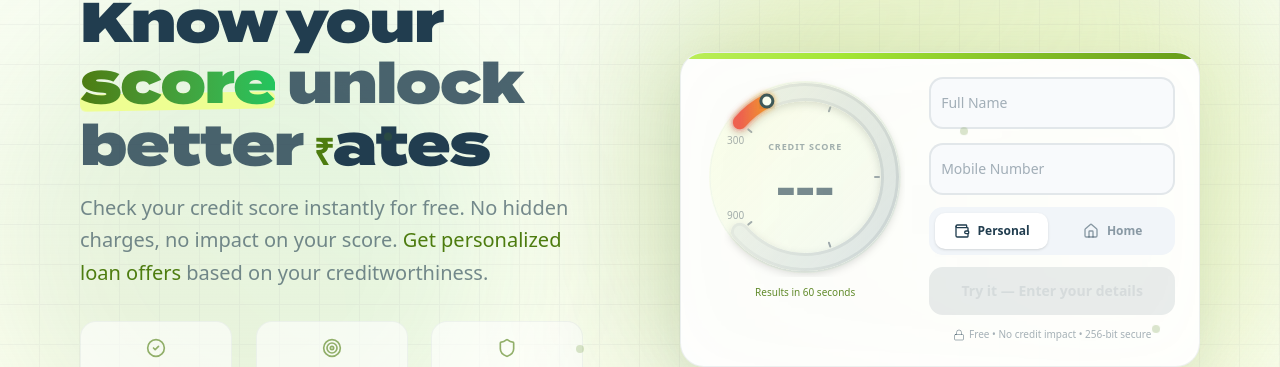
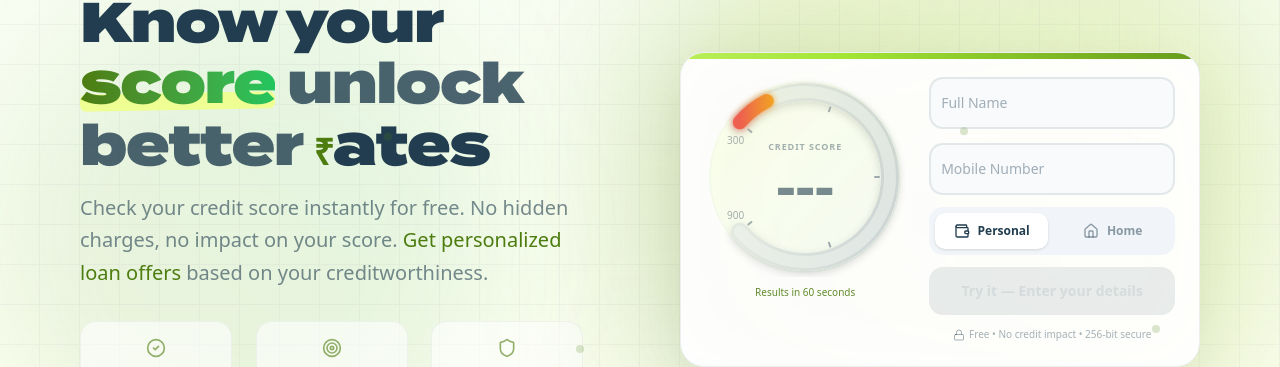
Before and after one commit to sho-obum/lendingleaf2.0, a Next.js app: page /credit-score in a window 1280 px wide. Shown: the part 295-662 px from the top of the page. Built offline with nearby package versions, Linux system fonts and the light colour scheme.

Commit message:
fixed again

```diff
--- a/src/components/blocks/AccentCard.tsx
+++ b/src/components/blocks/AccentCard.tsx
@@ -211,9 +211,9 @@ export default function CreditScoreCard() {
     displayScore = animScore;
     currentScoreValue = animScore;
   } else if (step === 2) {
-    // Step 2: Analyzing - show nothing (handled separately)
+    // Step 2: Analyzing - show "---", gauge at 30%
     displayScore = "---";
-    currentScoreValue = MIN_SCORE;
+    currentScoreValue = MIN_SCORE + (MAX_SCORE - MIN_SCORE) * 0.3;
   } else if (step === 1) {
     // Step 1: Demo mode or transitioning
     if (isTransitioning && transitionScore !== null) {
@@ -354,19 +354,7 @@ export default function CreditScoreCard() {
                       filter="url(#glow)"
                       className={isDemoMode && !hasInteracted ? "" : "transition-all duration-500"}
                     />
-                    {/* Needle/Indicator dot at current position */}
-                    {progress > 0 && (
-                      <circle
-                        cx={Math.cos(START_ANGLE + progress * (END_ANGLE - START_ANGLE)) * ARC_RADIUS}
-                        cy={Math.sin(START_ANGLE + progress * (END_ANGLE - START_ANGLE)) * ARC_RADIUS}
-                        r="6"
-                        fill="white"
-                        stroke={bandColor}
-                        strokeWidth="3"
-                        filter="url(#dropShadow)"
-                        className={isDemoMode && !hasInteracted ? "" : "transition-all duration-500"}
-                      />
-                    )}
+
                     {/* Tick marks */}
                     {[0, 0.25, 0.5, 0.75, 1].map((tick, i) => {
                       const angle = START_ANGLE + tick * (END_ANGLE - START_ANGLE);
@@ -395,8 +383,7 @@ export default function CreditScoreCard() {
                 <div className="absolute inset-0 flex flex-col items-center justify-center">
                   {step === 2 ? (
                     <div className="flex flex-col items-center gap-2">
-                      <Loader2 className="w-10 h-10 sm:w-12 sm:h-12 text-[#4d7c0f] animate-spin" />
-                      <span className="text-[10px] sm:text-xs text-[#213d4f]/50 animate-pulse">Analyzing...</span>
+                      <span className="text-[10px] sm:text-xs text-[#213d4f]/60 font-medium">Fetching your score<span className="inline-block w-5 text-left ml-1"><span className="inline-block animate-bounce" style={{animationDelay: '0s'}}>.</span><span className="inline-block animate-bounce" style={{animationDelay: '0.2s'}}>.</span><span className="inline-block animate-bounce" style={{animationDelay: '0.4s'}}>.</span></span></span>
                     </div>
                   ) : (
                     <>
```
